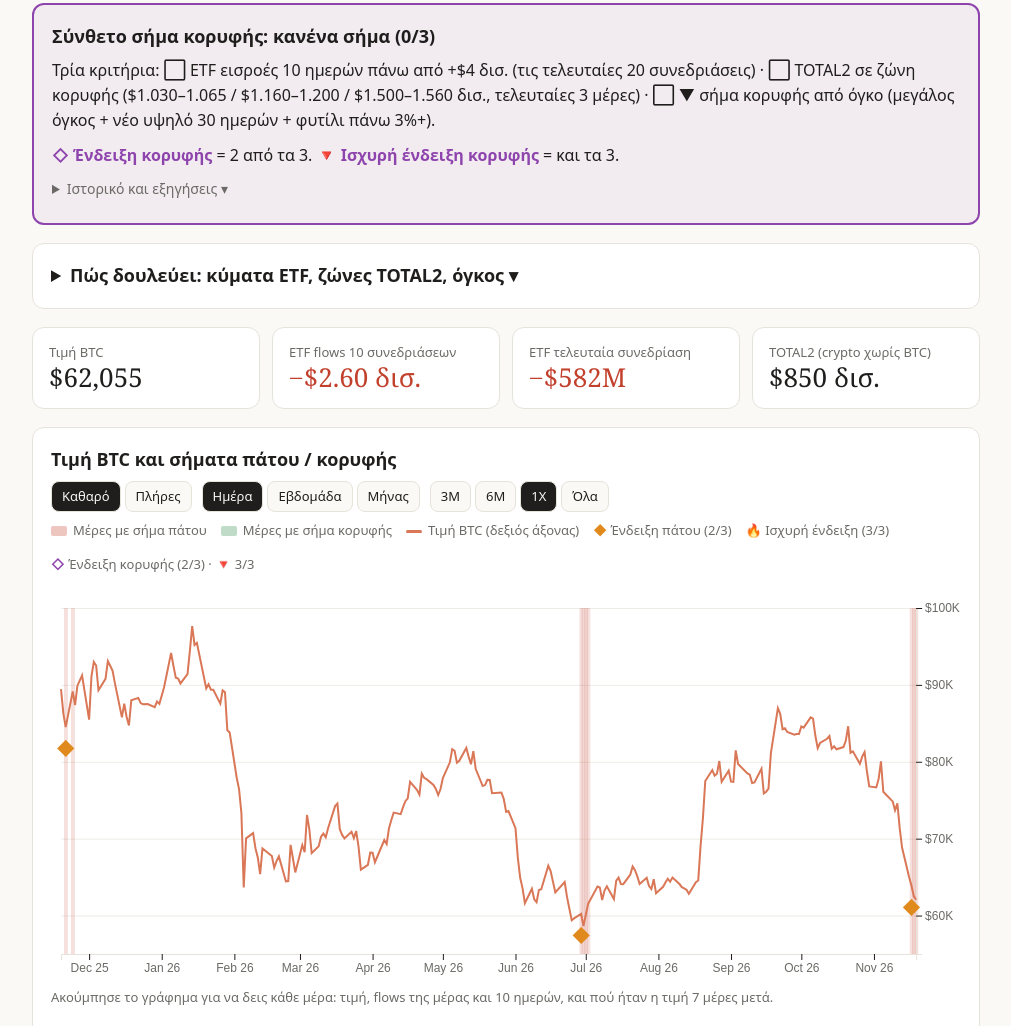
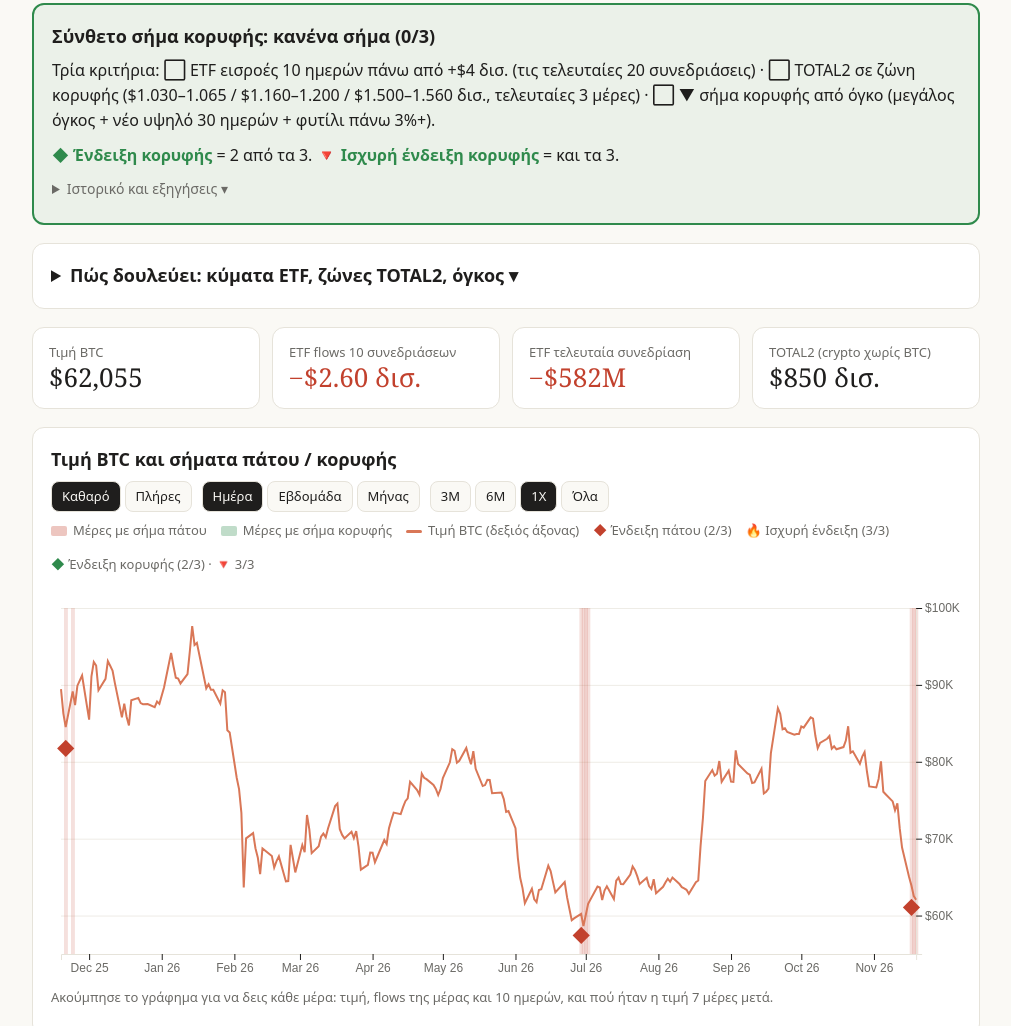
Before and after one commit to tavanios/btc-etf-waves, a plain HTML site: page index.html in a window 1280 px wide. Shown: the part 349-1375 px from the top of the page, without its empty margins (134-1145 px from the left). Drawn offline with nearby package versions, Linux system fonts and the light colour scheme.

Commit message:
Red diamond for bottom signals, green diamond for top signals

```diff
--- a/index.html
+++ b/index.html
@@ -34,15 +34,16 @@
   .legend .zone2 { background: var(--zone2); height: 10px; border: 1px solid var(--c1); }
   .legend .tri { font-size: 11px; }
   .gold { color: #c99a1a; }
-  .sig { border: 2px solid #e08a1e; background: rgba(224,138,30,.08); }
+  .sig { border: 2px solid var(--bad); background: rgba(194,65,45,.07); }
   .sig.strong { border-color: var(--bad); background: rgba(194,65,45,.10); }
-  .orange { color: #e08a1e; }
+  .orange { color: var(--bad); }
+  .green { color: var(--ok); }
   .purple { color: #8e44ad; }
   details > summary { cursor: pointer; color: var(--muted); font-size: 14px; margin: 4px 0 6px; }
   details.card > summary { color: var(--fg); font-size: 18px; font-weight: 600; margin: 0; }
   details[open] > summary { margin-bottom: 10px; }
   .chartcard.clean .full-only, .chartcard:not(.clean) .clean-only { display: none; }
-  .sigtop { border: 2px solid #8e44ad; background: rgba(142,68,173,.07); }
+  .sigtop { border: 2px solid var(--ok); background: rgba(47,138,76,.07); }
   .legend .dash { background: transparent; border-top: 2px dashed var(--bad); height: 0; }
   .chart { position: relative; min-height: 400px; }
   .chart svg text { font-size: 12px; fill: var(--muted); }
@@ -71,7 +72,7 @@
   <div class="card sigtop" id="topcard">
     <h2>Σύνθετο σήμα κορυφής: <span id="toptxt">—</span></h2>
     <p>Τρία κριτήρια: <b id="q1">—</b> ETF εισροές 10 ημερών πάνω από +$4 δισ. (τις τελευταίες 20 συνεδριάσεις) · <b id="q2">—</b> TOTAL2 σε ζώνη κορυφής ($1.030–1.065 / $1.160–1.200 / $1.500–1.560 δισ., τελευταίες 3 μέρες) · <b id="q3">—</b> ▼ σήμα κορυφής από όγκο (μεγάλος όγκος + νέο υψηλό 30 ημερών + φυτίλι πάνω 3%+).</p>
-    <p><b class="purple">◇ Ένδειξη κορυφής</b> = 2 από τα 3. <b class="purple">🔻 Ισχυρή ένδειξη κορυφής</b> = και τα 3.</p>
+    <p><b class="green">◆ Ένδειξη κορυφής</b> = 2 από τα 3. <b class="green">🔻 Ισχυρή ένδειξη κορυφής</b> = και τα 3.</p>
     <details><summary>Ιστορικό και εξηγήσεις ▾</summary>
     <p class="small"><b>Εδώ το ιστορικό είναι αδύναμο.</b> Από το 2024 η «ένδειξη» (2/3) βγήκε 6 φορές: σωστή στις 12/3/2024 και 20/1/2025 (κορυφή εκείνες τις μέρες), περίπου σωστή στις 21/7/2025 (η κορυφή ήρθε 14/8, +6% ψηλότερα) και στις 14/10/2025 (μετά την κορυφή της 6/10, −20% σε 60 μέρες), λάθος στις 11/11/2024 και 1/5/2025 (η τιμή ανέβηκε άλλο +14–16%). Η «ισχυρή» (3/3) βγήκε 2 φορές, 13/11 και 5/12/2024, και <b>ήταν νωρίς και τις δύο</b>: η τιμή ανέβηκε άλλο 12–15% ως την κορυφή της 17/12/2024. Σε ανοδική αγορά οι μεγάλες εισροές συχνά τροφοδοτούν τη συνέχεια, γι' αυτό οι κορυφές πιάνονται δυσκολότερα από τους πάτους. Οι ζώνες βγήκαν από τις ίδιες τις κορυφές (in-sample). Ένδειξη για παρακολούθηση, όχι επενδυτική συμβουλή.</p>
     </details>
@@ -135,7 +136,7 @@
       <span><b class="orange">◆</b> Ένδειξη πάτου (2/3)</span>
       <span><b class="down">🔥</b> Ισχυρή ένδειξη (3/3)</span>
       <span class="full-only"><b class="purple">▼</b> Σήμα κορυφής όγκου</span>
-      <span><b class="purple">◇</b> Ένδειξη κορυφής (2/3) · <b class="purple">🔻</b> 3/3</span>
+      <span><b class="green">◆</b> Ένδειξη κορυφής (2/3) · <b class="green">🔻</b> 3/3</span>
       <span class="full-only"><i style="background:rgba(142,68,173,.25);height:10px;border:1px solid #8e44ad"></i>TOTAL2 ζώνες κορυφής</span>
       <span class="full-only"><b class="down">①</b> 1ο κύμα</span>
       <span class="full-only"><b class="up">②③</b> 2ο/3ο κύμα (εκεί ήρθαν οι πάτοι)</span>
@@ -223,7 +224,7 @@
   all.forEach((d) => { if (d.tscore >= 2) { if (!lastT || (d.t - lastT.t) / 864e5 > 15 || d.tscore > lastT.tscore) tsigs.push(d); lastT = d; } });
   { const L = all[all.length - 1], mk = (ok) => ok ? '✅' : '⬜';
     set('q1', mk(L.tA)); set('q2', mk(L.tB)); set('q3', mk(L.tC));
-    set('toptxt', L.tscore === 3 ? '🔻 Ισχυρή ένδειξη κορυφής (3/3)' : L.tscore === 2 ? '◇ Ένδειξη κορυφής (2/3)' : `κανένα σήμα (${L.tscore}/3)`, L.tscore >= 2 ? 'purple' : ''); }
+    set('toptxt', L.tscore === 3 ? '🔻 Ισχυρή ένδειξη κορυφής (3/3)' : L.tscore === 2 ? '◆ Ένδειξη κορυφής (2/3)' : `κανένα σήμα (${L.tscore}/3)`, L.tscore >= 2 ? 'green' : ''); }
 
   const last = all[all.length - 1], n = all.length;
   const f5 = all.slice(n - 5).reduce((s, d) => s + d.flow, 0), p5 = (last.close / all[n - 6].close - 1) * 100;
@@ -347,9 +348,9 @@
       .style('fill', '#c99a1a').style('font-size', '18px');
     const sg = svg.append('g').selectAll('g').data(tf !== 'D' ? rows.filter((r) => r.sig).map((r) => Object.assign({}, r, { score: r.sig.score })) : sigs.filter((d) => inRange.has(d.date))).join('g')
       .attr('transform', (d) => full ? `translate(${x(d.t)},${mt + 10})` : `translate(${x(d.t)},${Math.min(H - mb - 8, yP(d.close) + 22)})`);
-    if (full) sg.append('line').attr('y1', 10).attr('y2', (d) => yP(d.close) - mt - 30).attr('stroke-dasharray', '2 3').style('stroke', (d) => d.score === 3 ? 'var(--bad)' : '#e08a1e');
+    if (full) sg.append('line').attr('y1', 10).attr('y2', (d) => yP(d.close) - mt - 30).attr('stroke-dasharray', '2 3').style('stroke', (d) => d.score === 3 ? 'var(--bad)' : 'var(--bad)');
     sg.append('text').attr('text-anchor', 'middle').attr('dy', '0.35em').text((d) => d.score === 3 ? '🔥' : '◆')
-      .style('fill', (d) => d.score === 3 ? 'var(--bad)' : '#e08a1e').style('font-size', (d) => d.score === 3 ? '20px' : '18px');
+      .style('fill', (d) => d.score === 3 ? 'var(--bad)' : 'var(--bad)').style('font-size', (d) => d.score === 3 ? '20px' : '18px');
     if (yC.domain()[1] >= 4) {
       F.append('line').attr('x1', ml).attr('x2', W - mr).attr('y1', yC(4)).attr('y2', yC(4)).attr('stroke-dasharray', '6 4').attr('stroke-width', 1.2).style('stroke', '#8e44ad');
       F.append('text').attr('x', ml + 4).attr('y', yC(4) - 4).text('+$4 δισ.').style('fill', '#8e44ad');
@@ -360,8 +361,8 @@
       .style('fill', '#8e44ad').style('font-size', '16px');
     const tdat = tf !== 'D' ? rows.filter((r) => r.tsig).map((r) => Object.assign({}, r, { tscore: r.tsig.tscore })) : tsigs.filter((d) => inRange.has(d.date));
     const tg = svg.append('g').selectAll('g').data(tdat).join('g').attr('transform', (d) => full ? `translate(${x(d.t)},${H - mb - 12})` : `translate(${x(d.t)},${Math.max(mt + 8, yP(d.close) - 22)})`);
-    if (full) tg.append('line').attr('y1', -10).attr('y2', (d) => Math.min(-10, yP(d.close) - (H - mb - 12) + 12)).attr('stroke-dasharray', '2 3').style('stroke', '#8e44ad');
-    tg.append('text').attr('text-anchor', 'middle').attr('dy', '0.35em').text((d) => d.tscore === 3 ? '🔻' : '◇').style('fill', '#8e44ad').style('font-size', '18px');
+    if (full) tg.append('line').attr('y1', -10).attr('y2', (d) => Math.min(-10, yP(d.close) - (H - mb - 12) + 12)).attr('stroke-dasharray', '2 3').style('stroke', 'var(--ok)');
+    tg.append('text').attr('text-anchor', 'middle').attr('dy', '0.35em').text((d) => d.tscore === 3 ? '🔻' : '◆').style('fill', 'var(--ok)').style('font-size', '18px');
     const rule = svg.append('line').attr('y1', mt).attr('y2', H - mb).style('stroke', 'var(--muted)').style('display', 'none');
     const dP = svg.append('circle').attr('r', 4).style('fill', 'var(--c0)').style('display', 'none');
     const dC = svg.append('circle').attr('r', 4).style('fill', 'var(--c1)').style('display', 'none');
@@ -389,7 +390,7 @@
       if (vv && vv.bottom) line('★', 'Σήμα πάτου (φυτίλι ' + vv.wick.toFixed(1) + '%)', 'gold');
       const vq = vtOf(d);
       if (vq) line('▼', 'Σήμα κορυφής όγκου (φυτίλι πάνω ' + vq.upWick.toFixed(1) + '%)', 'purple');
-      if (d.tscore >= 2) line(d.tscore === 3 ? '🔻' : '◇', (d.tscore === 3 ? 'Ισχυρή ένδειξη κορυφής' : 'Ένδειξη κορυφής') + ` (${d.tscore}/3: ` + [d.tA && 'ETF εισροές', d.tB && 'TOTAL2 ζώνη κορυφής', d.tC && '▼ όγκος'].filter(Boolean).join(' + ') + ')', 'purple');
+      if (d.tscore >= 2) line(d.tscore === 3 ? '🔻' : '◆', (d.tscore === 3 ? 'Ισχυρή ένδειξη κορυφής' : 'Ένδειξη κορυφής') + ` (${d.tscore}/3: ` + [d.tA && 'ETF εισροές', d.tB && 'TOTAL2 ζώνη κορυφής', d.tC && '▼ όγκος'].filter(Boolean).join(' + ') + ')', 'green');
       if (d.score >= 2) line(d.score === 3 ? '🔥' : '◆', (d.score === 3 ? 'ΙΣΧΥΡΗ ένδειξη' : 'Ένδειξη πάτου') + ` (${d.score}/3: ` + [d.kA && 'ETF κύμα', d.kB && 'TOTAL2 ζώνη', d.kC && '★ όγκος'].filter(Boolean).join(' + ') + ')', d.score === 3 ? 'down' : 'orange');
       const w = waves.filter((w) => (tf !== 'D' ? w.start <= d.date && w.end >= d.from : d.date >= w.start && d.date <= w.end)).pop();
       if (w) line('Κύμα:', w.wave + 'ο κάτω από −$2 δισ.', w.wave >= 2 ? 'up' : 'down');
```
